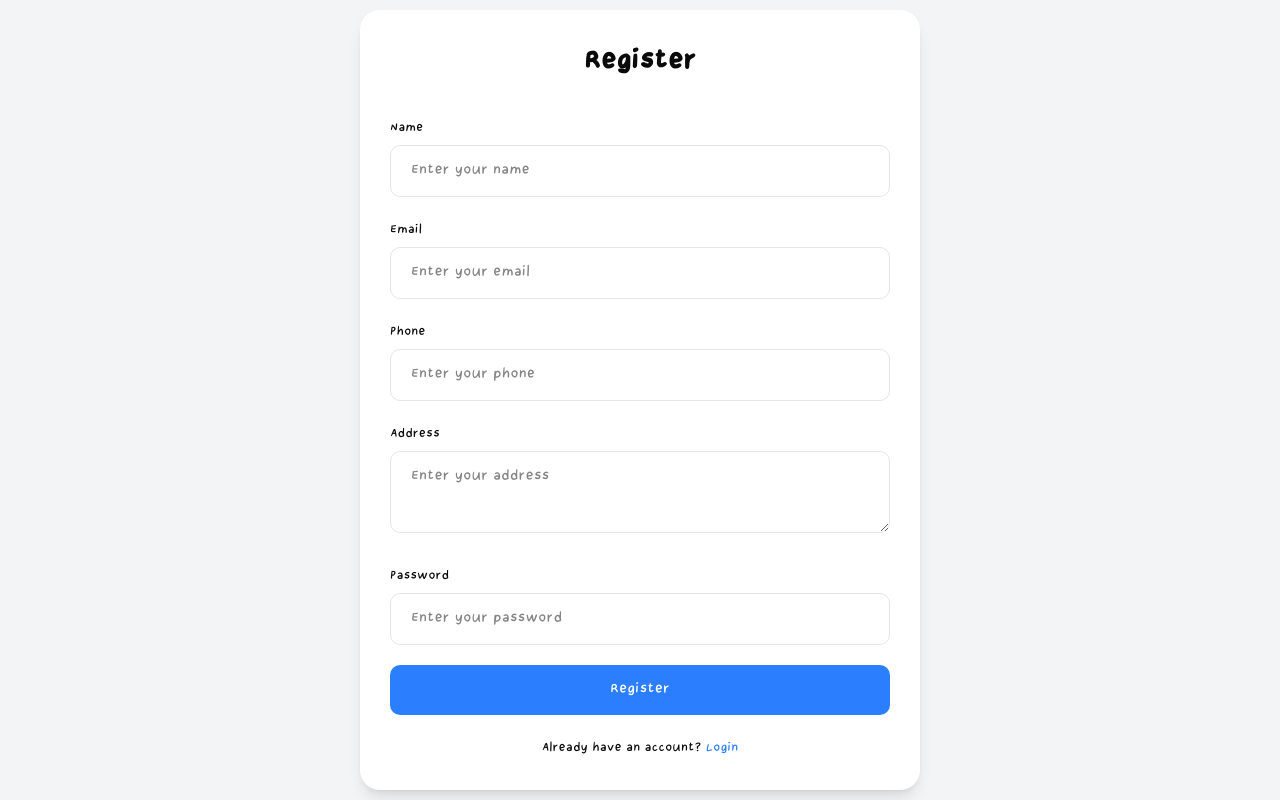
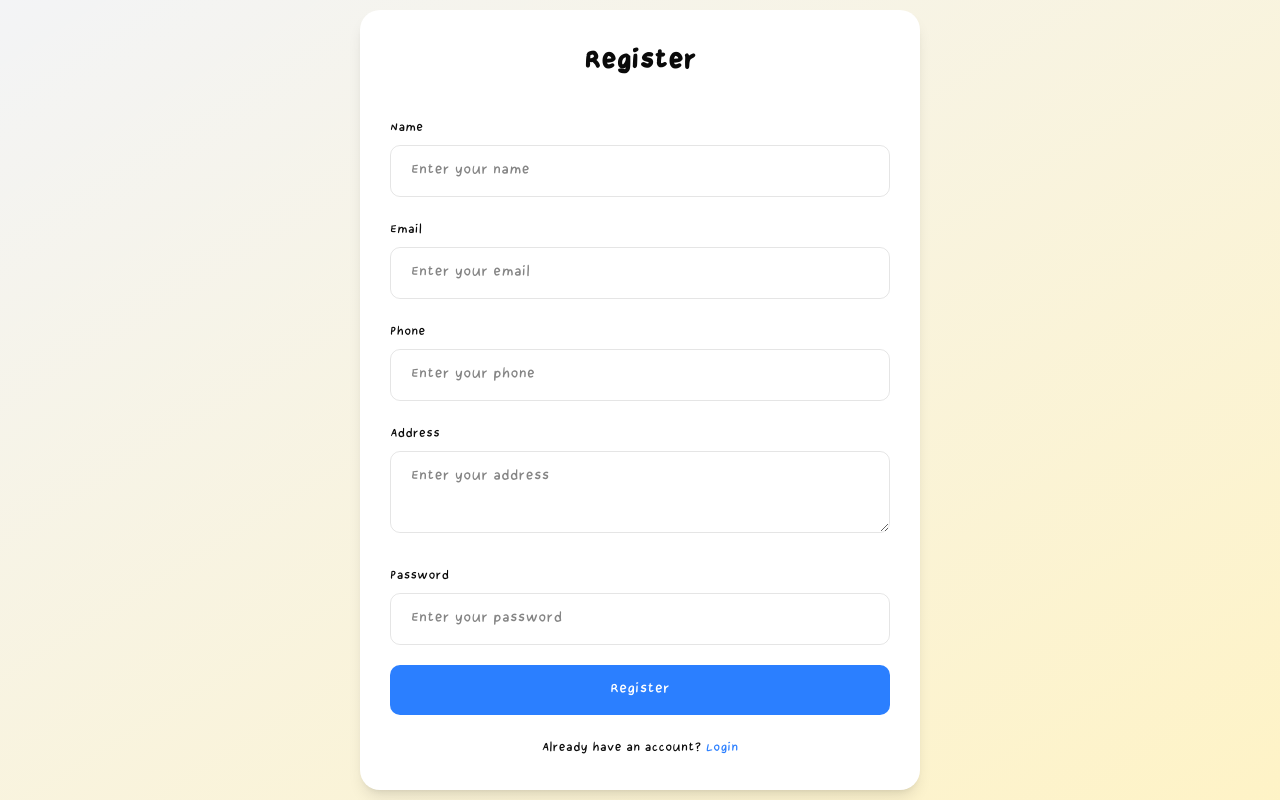
Before and after one commit to PyPhu/E-commerce-cookies, a React (Vite) app: page /register in a window 1280 px wide. Built offline with nearby package versions, Linux system fonts and the light colour scheme; no server answers.

Commit message:
background register

```diff
--- a/src/app/pages/user/Register/ForgetpassPage.tsx
+++ b/src/app/pages/user/Register/ForgetpassPage.tsx
@@ -34,7 +34,7 @@ export function ForgotPasswordPage() {
   };
 
   return (
-    <div className="min-h-screen flex items-center justify-center bg-gray-100">
+    <div className="bg-gradient-to-br from-amber-75 to-amber-100 min-h-screen flex items-center justify-center bg-gray-100">
       <div className="w-full max-w-sm bg-white p-6 rounded-2xl shadow-lg">
         <h1 className="text-2xl font-bold text-center mb-6">
           Forgot Password
--- a/src/app/pages/user/Register/LogIn.tsx
+++ b/src/app/pages/user/Register/LogIn.tsx
@@ -11,13 +11,13 @@ export function LoginPage() {
   const handleLogin = async (e: React.FormEvent) => {
     e.preventDefault();
 
-        if (!email || !password){
+    if (!email || !password) {
       toast.error("Please enter both email and password");
       return;
     }
 
     //login with supabase
-        const {data, error } = await supabase.auth.signInWithPassword({
+    const { data, error } = await supabase.auth.signInWithPassword({
       email,
       password,
     });
@@ -28,7 +28,7 @@ export function LoginPage() {
     }
 
     // pull customer data from supabase
-        const {data: customerData, error: customerError} = await supabase
+    const { data: customerData, error: customerError } = await supabase
       .from("customers")
       .select("*")
       .eq("email", email)
@@ -51,8 +51,8 @@ export function LoginPage() {
     window.location.href = "/";
   };
 
-    return(
-        <div className="min-h-screen flex items-center justify-center bg-gray-100">
+  return (
+    <div className="bg-gradient-to-br from-amber-75 to-amber-100 min-h-screen flex items-center justify-center bg-gray-100">
       <div className="w-full max-w-sm bg-white p-6 rounded-2xl shadow-lg">
         <h1 className="text-3xl font-bold text-center mb-6">
           Login
--- a/src/app/pages/user/Register/RegisterPage.tsx
+++ b/src/app/pages/user/Register/RegisterPage.tsx
@@ -63,7 +63,7 @@ export function RegisterPage() {
   };
 
   return (
-    <div className="min-h-screen flex items-center justify-center bg-gray-100">
+    <div className="bg-gradient-to-br from-amber-75 to-amber-100 min-h-screen flex items-center justify-center bg-gray-100">
       <div className="w-full max-w-md bg-white p-6 rounded-2xl shadow-lg">
         <h1 className="text-3xl font-bold text-center mb-6">
           Register
```
Lines whose indentation alone changed are shown as unchanged.
